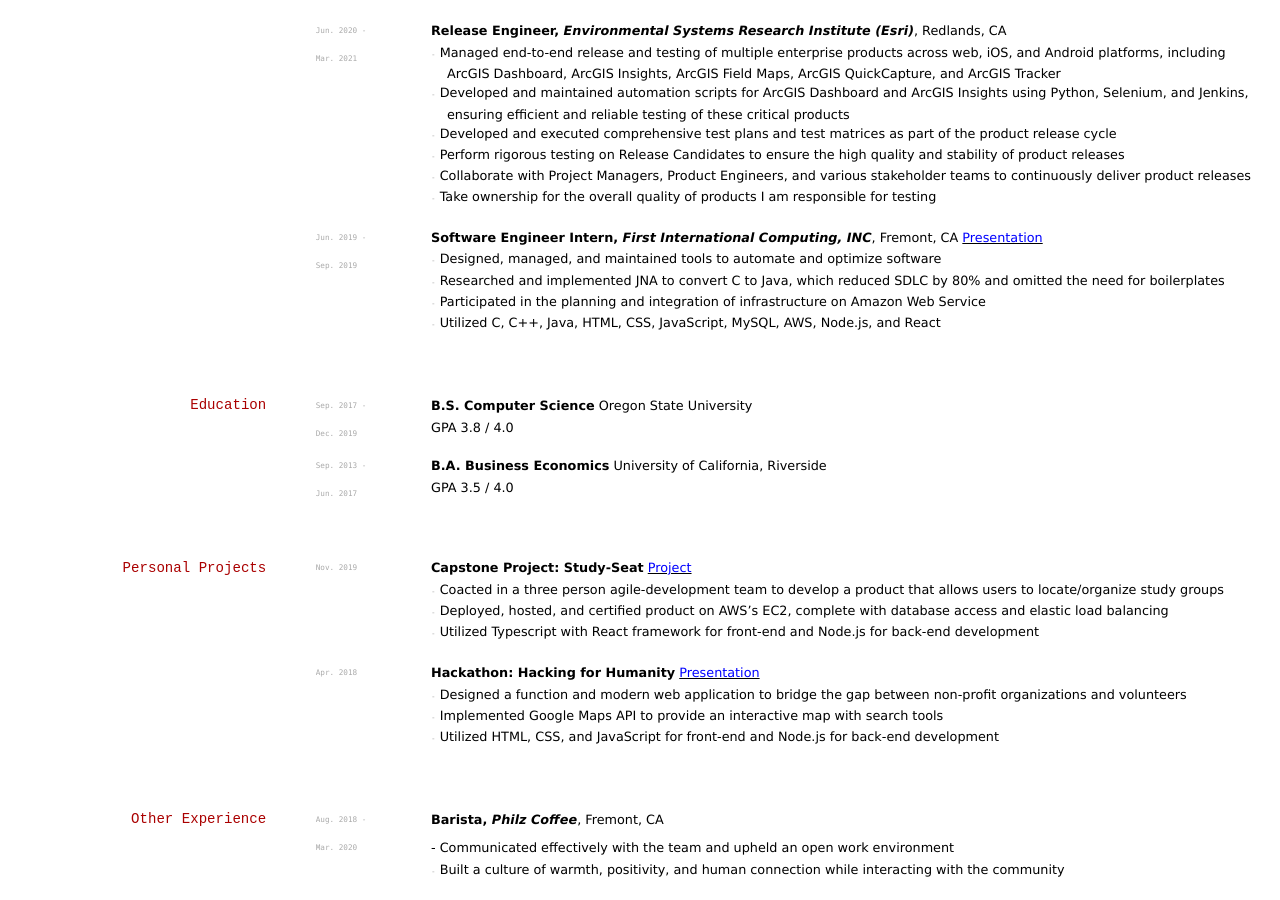
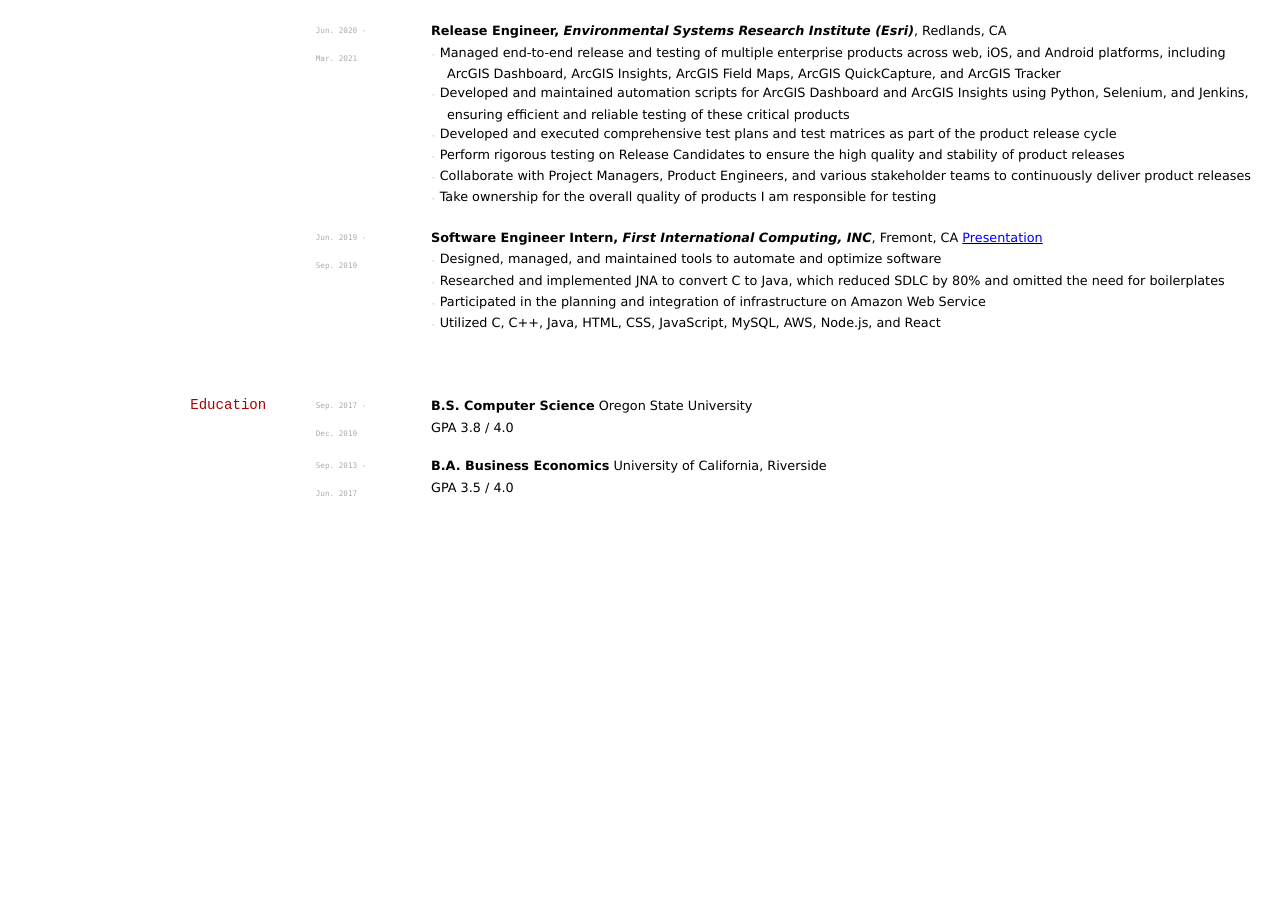
Before and after one commit to elipapa/markdown-cv, a Jekyll site: the page built from index.md, in a window 1280 px wide and 900 px high, scrolled down 749 px. Built offline with Jekyll 4.4.1, drawn with Linux system fonts in a browser that asks for light colours; after the commit the page ends 1265 px from its top, so only the background shows below that.

Commit message:
Update index.md

```diff
--- a/index.md
+++ b/index.md
@@ -78,26 +78,3 @@
 
 `Jun. 2017`
 - GPA 3.5 / 4.0
-
-## Personal Projects
-
-`Nov. 2019`
-__Capstone Project: Study-Seat__  <a href="https://github.com/syranol/Study-Seat"> <font color="blue"> Project </font> </a>
-
-- `-` Coacted in a three person agile-development team to develop a product that allows users to locate/organize study groups
-- `-` Deployed, hosted, and certified product on AWS's EC2, complete with database access and elastic load balancing
-- `-` Utilized Typescript with React framework for front-end and Node.js for back-end development
-
-`Apr. 2018`
-__Hackathon: Hacking for Humanity__  <a href="https://xd.adobe.com/view/48a66b77-5435-4eb8-4328-1f67f7a879dc-3e97/"> <font color="blue"> Presentation </font> </a>
-
-- `-` Designed a function and modern web application to bridge the gap between non-profit organizations and volunteers
-- `-` Implemented Google Maps API to provide an interactive map with search tools
-- `-` Utilized HTML, CSS, and JavaScript for front-end and Node.js for back-end development
-
-## Other Experience
-`Aug. 2018 -`
-__Barista, *Philz Coffee*__, Fremont, CA
-
-`Mar. 2020` - `-` Communicated effectively with the team and upheld an open work environment
-- `-` Built a culture of warmth, positivity, and human connection while interacting with the community
```
